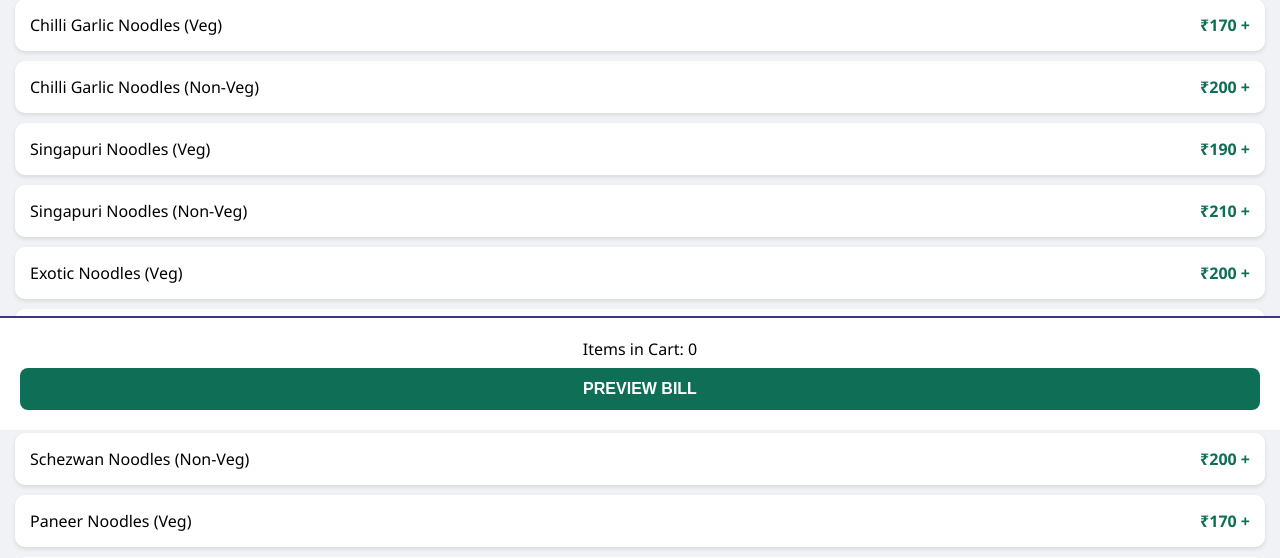
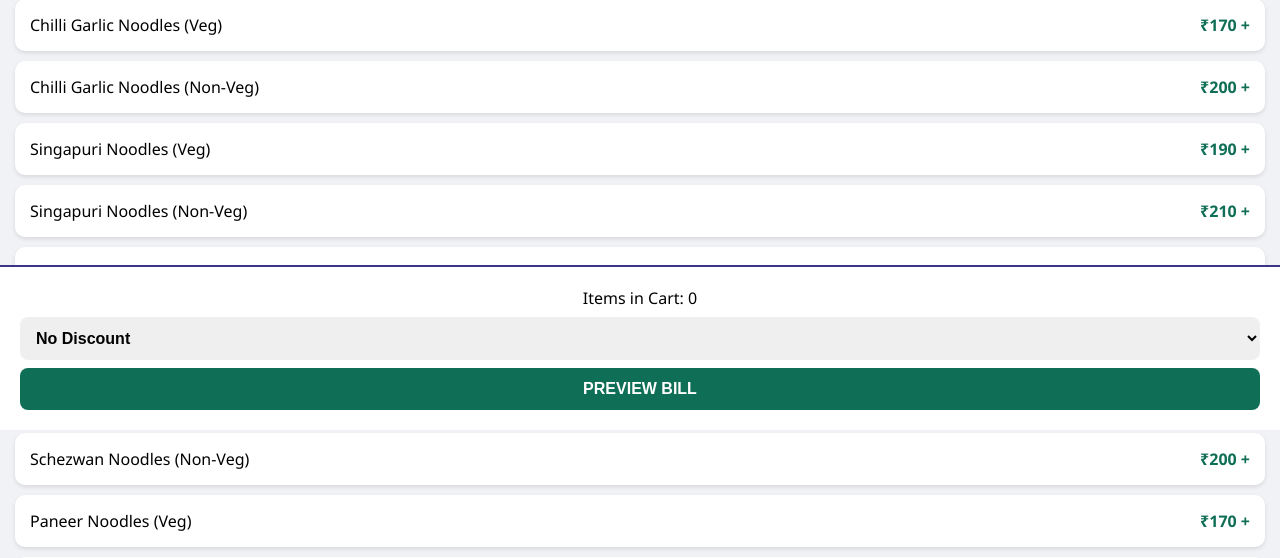
Before and after one commit to cafeyouth2014/billing, a Flask app: page / in a window 1280 px wide. Shown: the part 370-928 px from the top of the page. Run offline with Flask 3, Linux system fonts and the light colour scheme; data comes from the database, SQL or seed files in the repository.

Commit message:
Added discount feature

```diff
--- a/templates/index.html
+++ b/templates/index.html
@@ -61,12 +61,19 @@
         </thead>
         <tbody id="receipt-body"></tbody>
     </table>
+    <div id="discount-display"></div>
     <div class="receipt-total" id="receipt-total-display"></div>
     <p style="text-align:center; margin-top:20px;">*** Thank You! ***</p>
 </div>
 
 <div class="cart-footer">
     <div id="cart-count">Items in Cart: 0</div>
+    <select id="discount-select" class="btn">
+        <option value="0">No Discount</option>
+        <option value="10">10% Discount</option>
+        <option value="15">15% Discount</option>
+        <option value="20">20% Discount</option>
+    </select>
     <button class="btn btn-confirm" id="view-bill-btn" onclick="generateBillPreview()">PREVIEW BILL</button>
     <button class="btn btn-download" id="download-btn" onclick="saveAsImage()">SAVE BILL PIC & SAVE ORDER 📸</button>
 </div>
@@ -125,8 +132,22 @@
             </tr>
         `).join('');
 
-        const total = cart.reduce((sum, i) => sum + i.total, 0);
-        document.getElementById('receipt-total-display').innerText = "GRAND TOTAL: ₹" + total;
+        const subtotal = cart.reduce((sum, i) => sum + i.total, 0);
+
+        const discountPercent =
+            parseInt(document.getElementById('discount-select').value);
+
+        const discountAmount =
+            Math.round(subtotal * discountPercent / 100);
+
+        const finalTotal =
+            subtotal - discountAmount;
+
+        document.getElementById('discount-display').innerText =
+            `Discount (${discountPercent}%): -₹${discountAmount}`;
+
+        document.getElementById('receipt-total-display').innerText =
+            `GRAND TOTAL: ₹${finalTotal}`;
 
         document.getElementById('download-btn').style.display = 'block';
         document.getElementById('view-bill-btn').style.display = 'none';
```
Also changed, not shown: 1 other file.
